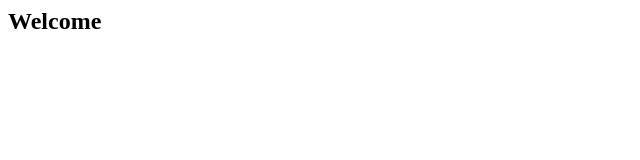
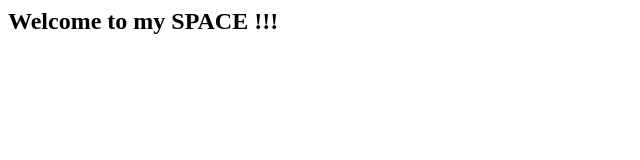
Before and after one commit to devmatee/devmatee, a plain HTML site: page index.html in a window 1280 px wide. Shown: the whole page, without its empty margins (0-640 px from the left). Drawn offline with Linux system fonts and the light colour scheme.

Commit message:
Update index.html

```diff
--- a/index.html
+++ b/index.html
@@ -1 +1 @@
-<h2>Welcome</h2>
+<h2>Welcome to my SPACE !!!</h2>
```
